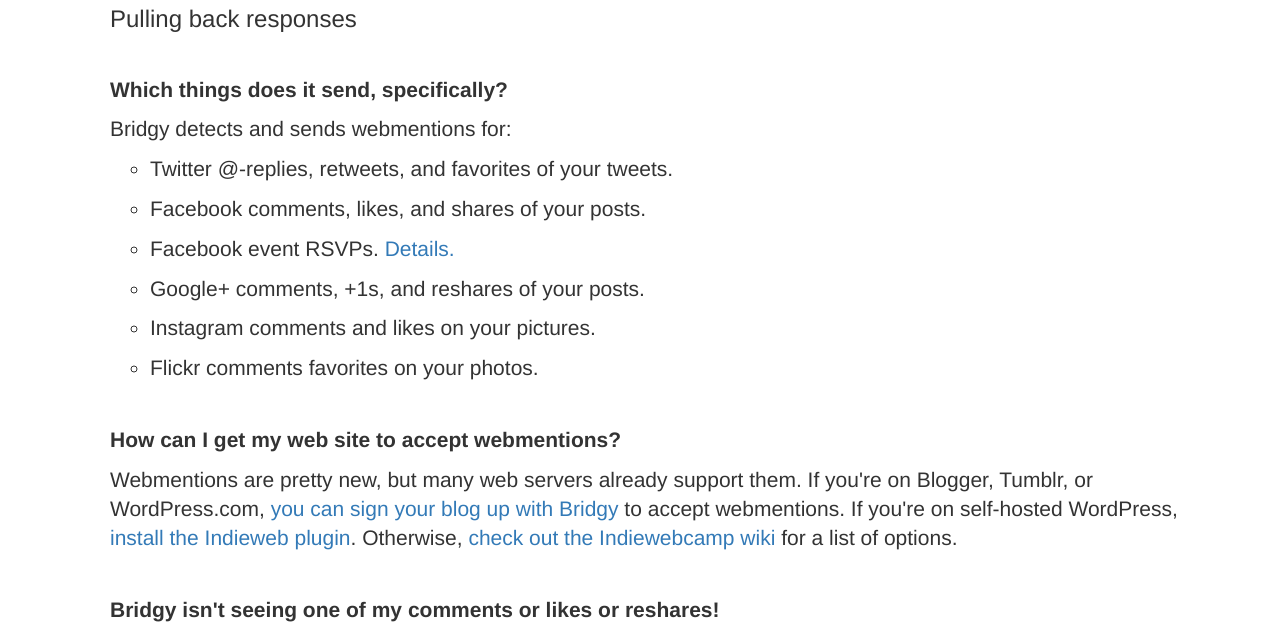
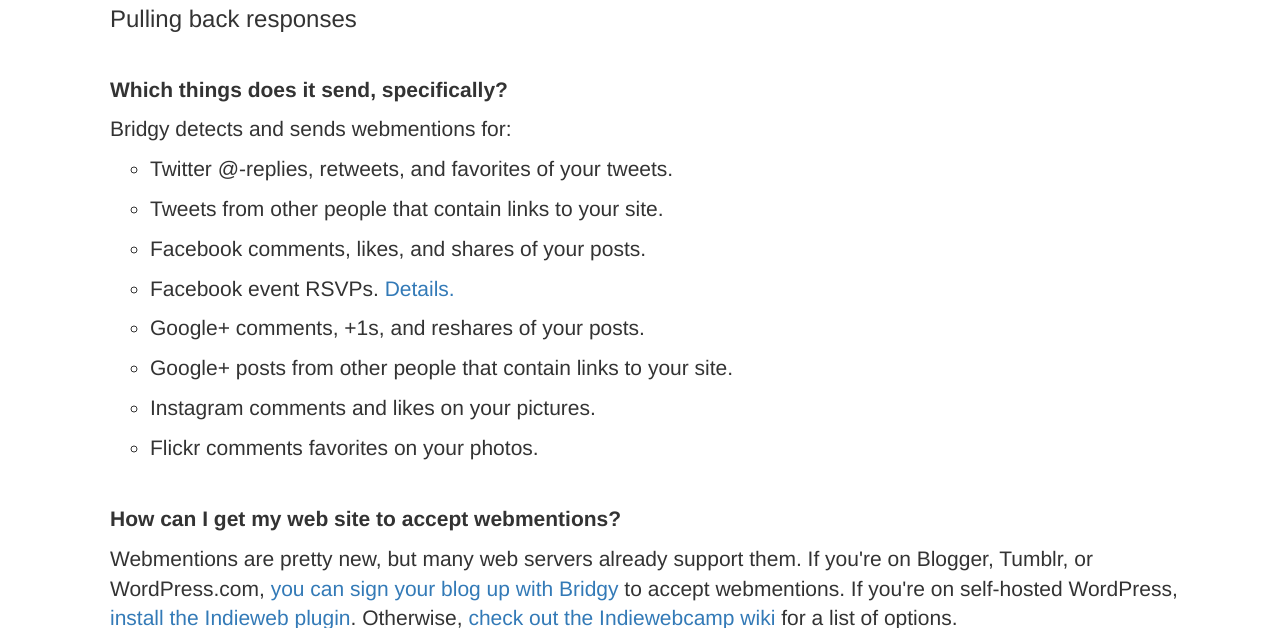
Before and after one commit to snarfed/bridgy, a Django app: template templates/about.html in a window 1280 px wide. Shown: the part 5262-5890 px from the top of the page. Run offline with Django 3.2, Linux system fonts and the light colour scheme; the template is opened without the code that fills it, so the values that code supplies are empty; some libraries are stand-ins or nearby versions.

Commit message:
document twitter/G+ mention search in about.html

```diff
--- a/templates/about.html
+++ b/templates/about.html
@@ -299,9 +299,11 @@ GitHub</a>. Thank you!
 <p>Bridgy detects and sends webmentions for:</p>
 <ul>
 <li>Twitter @-replies, retweets, and favorites of your tweets.</li>
+<li>Tweets from other people that contain links to your site.</li>
 <li>Facebook comments, likes, and shares of your posts.</li>
 <li>Facebook event RSVPs. <a href="http://indiewebcamp.com/rsvp">Details.</a></li>
 <li>Google+ comments, +1s, and reshares of your posts.</li>
+<li>Google+ posts from other people that contain links to your site.</li>
 <li>Instagram comments and likes on your pictures.</li>
 <li>Flickr comments favorites on your photos.</li>
 </ul>
```
